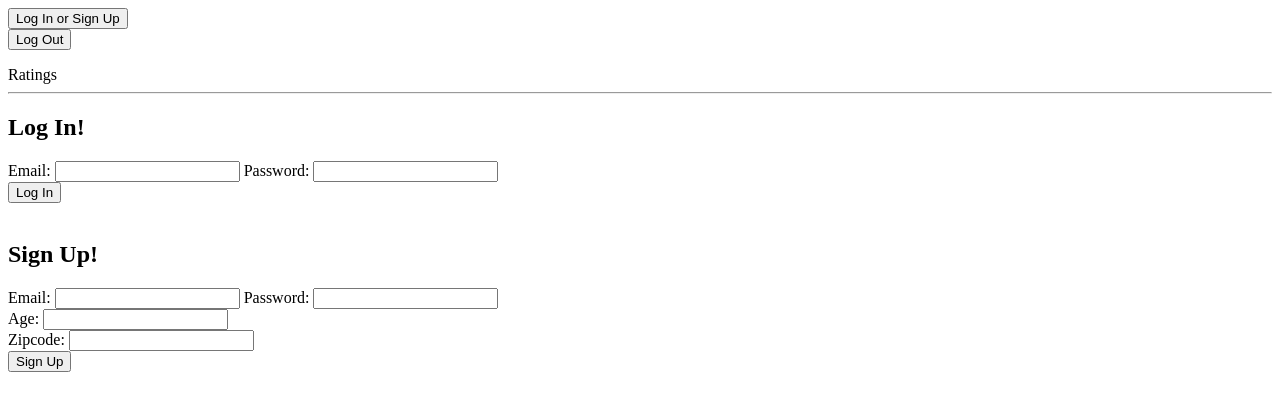
After one commit to KaiBot3000/ratings, a Flask app: page /login in a window 1280 px wide. The commit adds this page. Shown: the top 411 px of the page. Run offline with Flask 2, Linux system fonts and the light colour scheme.

Commit message:
added sign up page, reconfigured login routes

```diff
--- a/server.py
+++ b/server.py
@@ -25,7 +25,14 @@ def index():
     return render_template("homepage.html")
 
 
-@app.route('/login', methods=["POST"])
+@app.route('/login')
+def show_login():
+    """Display form for user to log in or sign up."""
+
+    return render_template('login.html')
+
+
+@app.route('/logged-in', methods=["POST"])
 def login():
     """Allows user to log in."""
 
@@ -35,14 +42,36 @@ def login():
     # check if user is in database
     user = User.query.filter_by(email=email).first()
 
-    if not user:
-        # Later, let's add separate sign-up page to get info
-        user = User(email=email, password=password)
-        db.session.add(user)
-        db.session.commit()
+    # if not user:
+    #     # Later, let's add separate sign-up page to get info
+    #     user = User(email=email, password=password)
+    #     db.session.add(user)
+    #     db.session.commit()
 
             # check if password is correct
     # if user.password != password
+
+    session['email'] = email
+    session['id'] = user.user_id
+
+    flash("Now logged in as %s" % session['email'])
+
+    return redirect('/users/%s' % session['id'])
+
+
+@app.route('/add-user', methods=['POST'])
+def add_user():
+    """Signs user up, adds to database"""
+
+    email = request.form.get("email")
+    password = request.form.get("password")
+    age = request.form.get("age")
+    zipcode = request.form.get("zipcode")
+
+
+    user = User(email=email, password=password, age=age, zipcode=zipcode)
+    db.session.add(user)
+    db.session.commit()
 
     session['email'] = email
     session['id'] = user.user_id
--- a/templates/base.html
+++ b/templates/base.html
@@ -7,17 +7,16 @@
     <body>
 
 <!-- toggle whether log in or out appears based on logged in status -->
-        <h2>Log In!</h2>
-        <form action='/login' method='POST'>
-            <label>Email:
-                <input type='text' name='email'>
-            </label>
-            <label>Password:
-                <input type='password' name='password'>
-            </label> <br>
-            <input type='submit' value="Log In">
+<!-- if 'id' not in session, show log out
+    <form>
+                <form action="/logout">
+            <input type="submit" value="Log Out">
         </form>
-        <br>
+ if not, show login -->
+
+        <form action="/login">
+            <input type="submit" value="Log In or Sign Up">
+        </form>
         <form action="/logout">
             <input type="submit" value="Log Out">
         </form>
--- /dev/null
+++ b/templates/login.html
@@ -0,0 +1,36 @@
+{% extends 'base.html' %}
+{% block content %}
+
+<h2>Log In!</h2>
+<form action='/login' method='POST'>
+    <label>Email:
+        <input type='text' name='email'>
+    </label>
+    <label>Password:
+        <input type='password' name='password'>
+    </label><br>
+        <input type='submit' value="Log In">
+</form>
+<br>
+
+
+
+<h2>Sign Up!</h2>
+<form action='/add-user' method='POST'>
+    <label>Email:
+        <input type='text' name='email'>
+    </label>
+    <label>Password:
+        <input type='password' name='password'>
+    </label><br>
+    <label>Age:
+        <input type="number" name="age">
+    </label><br>
+    <label>Zipcode:
+        <input type="text" name="zipcode">
+    </label><br>
+
+        <input type='submit' value="Sign Up">
+</form>
+
+{% endblock %}
```
